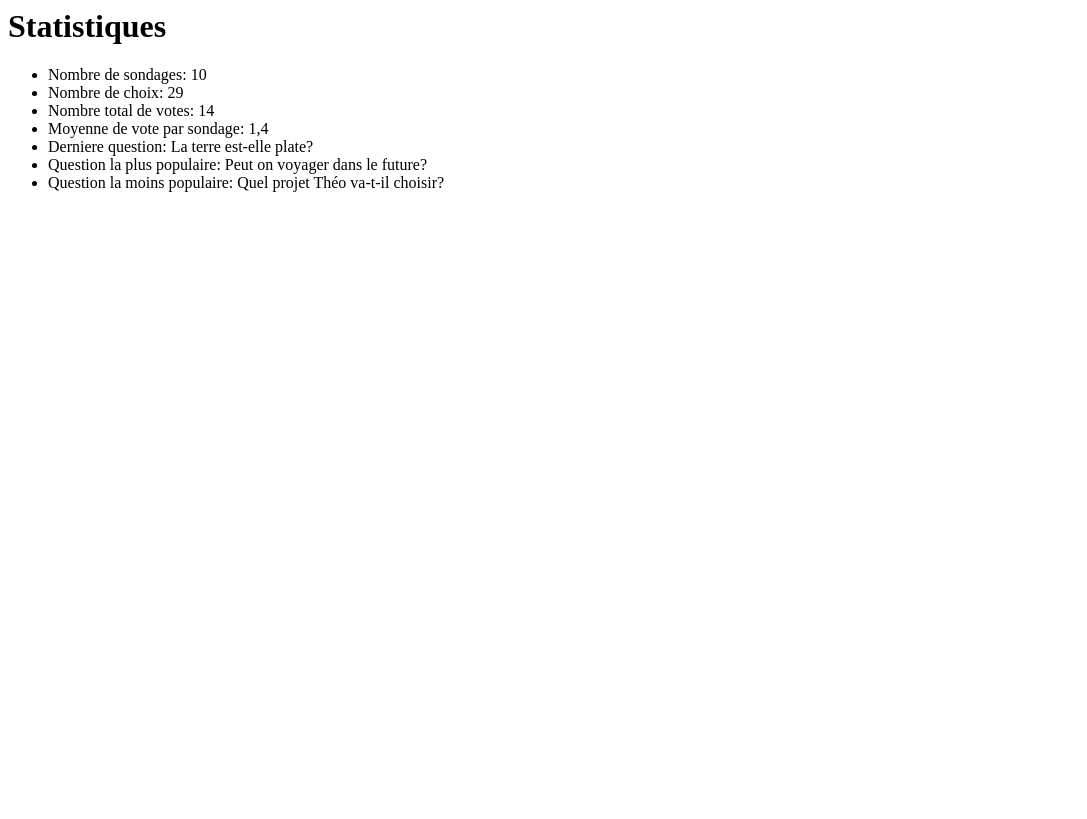
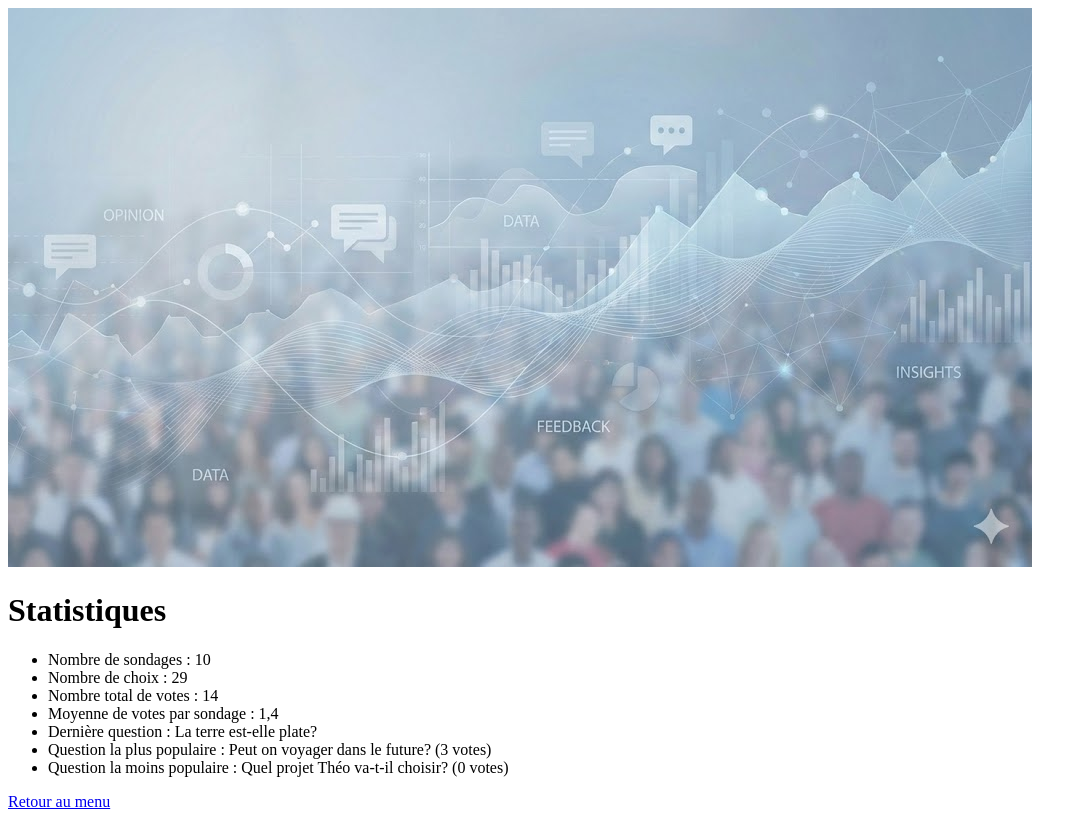
Before and after one commit to john7440/Django-mysite, a Django app: page /polls/statistics/ in a window 1280 px wide. Shown: the whole page, without its empty margins (0-1087 px from the left). Before the commit the page ends 192 px from the top, so only its background shows below. Run offline with Django 5.2, Linux system fonts and the light colour scheme; data comes from the database, SQL or seed files in the repository.

Commit message:
mise a jour de statistics.html pour l'héritage de gabarit

```diff
--- a/polls/templates/polls/statistics.html
+++ b/polls/templates/polls/statistics.html
@@ -1,10 +1,17 @@
+{% extends 'base.html' %}
+
+{% block title %}Statistiques{% endblock %}
+
+{% block main %}
 <h1>Statistiques</h1>
 <ul>
-    <li>Nombre de sondages: {{ nb_questions }}</li>
-    <li>Nombre de choix: {{ nb_choices }}</li>
-    <li>Nombre total de votes: {{ total_votes }}</li>
-    <li>Moyenne de vote par sondage: {{ mean }}</li>
-    <li>Derniere question: {{ last_question }}</li>
-    <li>Question la plus populaire: {{ most_popular }}</li>
-    <li>Question la moins populaire: {{ least_popular }}</li>
+    <li>Nombre de sondages : {{ nb_questions }}</li>
+    <li>Nombre de choix : {{ nb_choices }}</li>
+    <li>Nombre total de votes : {{ total_votes }}</li>
+    <li>Moyenne de votes par sondage : {{ mean }}</li>
+    <li>Dernière question : {{ last_question }}</li>
+    <li>Question la plus populaire : {{ most_popular }} ({{ most_popular.total_votes }} votes)</li>
+    <li>Question la moins populaire : {{ least_popular }} ({{ least_popular.total_votes }} votes)</li>
 </ul>
+<a href="{% url 'polls:all' %}">Retour au menu</a>
+{% endblock %}
```
